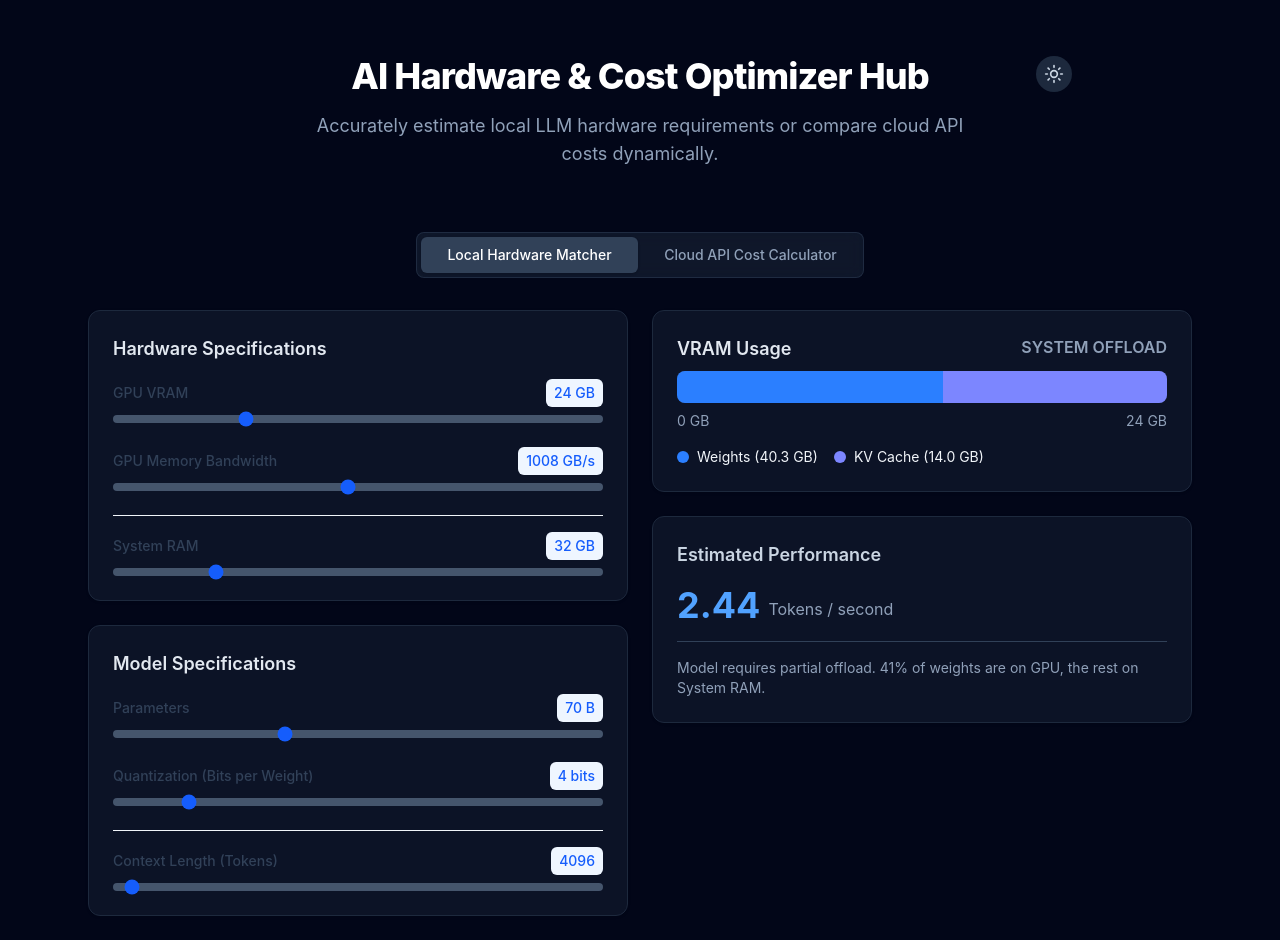
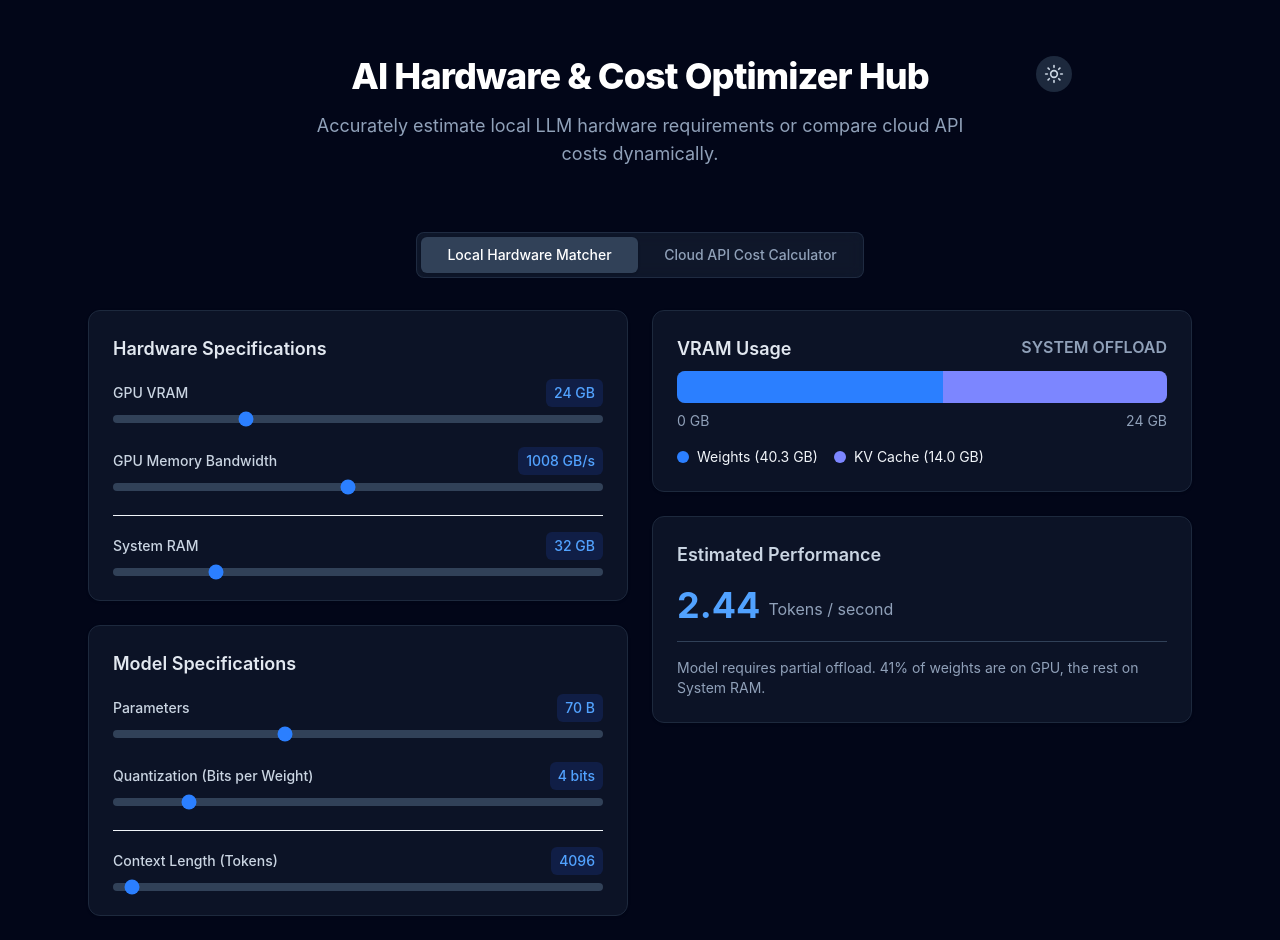
Before and after one commit to Muhammad-Hassan-Adil/ai-hardware-cost-optimizer, a React (Vite) app in the folder frontend/: page / in a window 1280 px wide. Built offline with nearby package versions, Linux system fonts and the light colour scheme; no server answers.

Commit message:
fix(ui): Fix slider track visibility, text colors, filter width, and table text wrapping

```diff
--- a/frontend/src/components/common/Slider.tsx
+++ b/frontend/src/components/common/Slider.tsx
@@ -14,9 +14,9 @@ export const Slider: React.FC<SliderProps> = ({ min, max, step = 1, value, onCha
   return (
     <div className="flex flex-col w-full space-y-2">
       {label && (
-        <div className="flex justify-between items-center text-sm font-medium text-slate-700">
+        <div className="flex justify-between items-center text-sm font-medium text-slate-700 dark:text-slate-300">
           <span>{label}</span>
-          <span className="text-blue-600 bg-blue-50 px-2 py-1 rounded-md">{value}{suffix}</span>
+          <span className="text-blue-600 dark:text-blue-400 bg-blue-50 dark:bg-blue-900/30 px-2 py-1 rounded-md">{value}{suffix}</span>
         </div>
       )}
       <input
@@ -26,7 +26,7 @@ export const Slider: React.FC<SliderProps> = ({ min, max, step = 1, value, onCha
         step={step}
         value={value}
         onChange={(e) => onChange(Number(e.target.value))}
-        className="w-full h-2 bg-slate-200 dark:bg-slate-600 rounded-lg appearance-none cursor-pointer accent-blue-600"
+        className="w-full h-2 bg-slate-200 dark:bg-slate-700 rounded-lg appearance-none cursor-pointer accent-blue-500"
       />
     </div>
   );
--- a/frontend/src/features/cost-calculator/components/PricingTable.tsx
+++ b/frontend/src/features/cost-calculator/components/PricingTable.tsx
@@ -61,10 +61,10 @@ export const PricingTable: React.FC<PricingTableProps> = ({
         <table className="w-full text-sm text-left text-slate-500 dark:text-slate-400">
           <thead className="text-xs text-slate-700 dark:text-slate-300 uppercase bg-slate-50 dark:bg-slate-900/50 border-b border-slate-200 dark:border-slate-700">
             <tr>
-              <th scope="col" className="px-6 py-3">Model</th>
-              <th scope="col" className="px-6 py-3">Provider</th>
-              <th scope="col" className="px-6 py-3 text-right">Context</th>
-              <th scope="col" className="px-6 py-3 text-right">Cost per Request</th>
+              <th scope="col" className="px-6 py-3 whitespace-nowrap">Model</th>
+              <th scope="col" className="px-6 py-3 whitespace-nowrap">Provider</th>
+              <th scope="col" className="px-6 py-3 text-right whitespace-nowrap">Context</th>
+              <th scope="col" className="px-6 py-3 text-right whitespace-nowrap">Cost per Request</th>
             </tr>
           </thead>
           <tbody>
@@ -83,13 +83,13 @@ export const PricingTable: React.FC<PricingTableProps> = ({
                     <td className="px-6 py-4 font-medium text-slate-900 dark:text-white whitespace-nowrap">
                       {model.friendly_name}
                     </td>
-                    <td className="px-6 py-4">
+                    <td className="px-6 py-4 whitespace-nowrap">
                       {(model as any).cloud_providers?.name || 'Unknown'}
                     </td>
-                    <td className="px-6 py-4 text-right">
+                    <td className="px-6 py-4 text-right whitespace-nowrap">
                       {model.context_length.toLocaleString()}
                     </td>
-                    <td className="px-6 py-4 text-right font-semibold text-blue-600 dark:text-blue-400">
+                    <td className="px-6 py-4 text-right font-semibold text-blue-600 dark:text-blue-400 whitespace-nowrap">
                       ${totalCost < 0.0001 ? '<$0.0001' : totalCost.toFixed(4)}
                     </td>
                   </tr>
--- a/frontend/src/features/cost-calculator/components/ProviderFilter.tsx
+++ b/frontend/src/features/cost-calculator/components/ProviderFilter.tsx
@@ -24,7 +24,7 @@ export const ProviderFilter: React.FC<ProviderFilterProps> = ({ providerFilter,
   }, []);
 
   return (
-    <div className="w-64">
+    <div className="w-full">
       <Dropdown
         options={providers}
         value={providerFilter}
```
